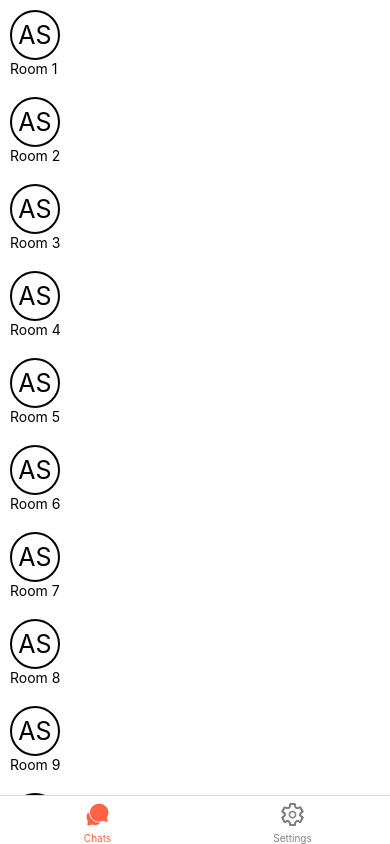
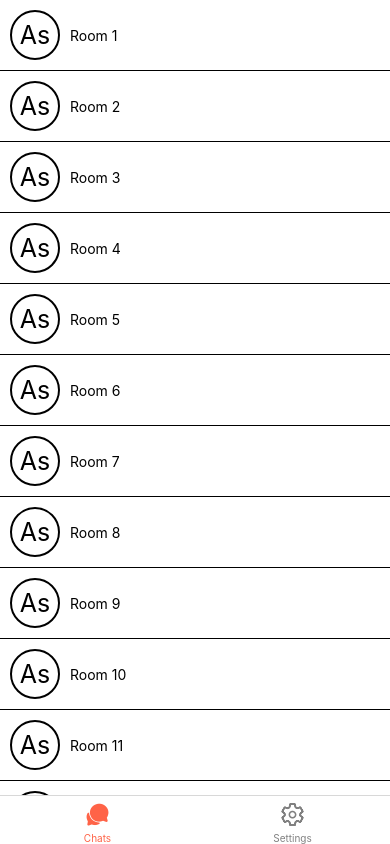
Before and after one commit to pedropds/go-chat-room, a React Native app in the folder go-chat-frontend/: screen /Chats in a window 390 px wide. Built offline with nearby package versions, Linux system fonts and the light colour scheme.

Commit message:
Small changes to chat main page

```diff
--- a/go-chat-frontend/src/components/ChatMain.tsx
+++ b/go-chat-frontend/src/components/ChatMain.tsx
@@ -20,16 +20,23 @@ export default class ChatList extends Component<{}, ChatListState> {
     }
 
     render() {
+        const { chatList } = this.state;
         return (
             <View style={styles.container}>
-                <FlatList style={styles.chatList} data={this.state.chatList} renderItem={({ item }) =>
-                    <TouchableOpacity onPress={() => this.handleItemPress(item)}>
-                        <View style={styles.item}>
-                            <LetterIcon initials='AS'></LetterIcon>
-                            <Text>{item.roomName}</Text>
-                        </View>
-                    </TouchableOpacity>
-                } />
+                <FlatList style={styles.chatList} data={this.state.chatList}
+                    renderItem={({ item, index }) => (
+                        <TouchableOpacity
+                            style={[
+                                styles.item,
+                                index === 0 && styles.firstItem,
+                            ]}
+                            onPress={() => this.handleItemPress(item)}
+                        >
+                            <LetterIcon initials='As' />
+                            <Text style={styles.text}>{item.roomName}</Text>
+                        </TouchableOpacity>
+                    )}
+                />
             </View>
         );
     }
@@ -74,13 +81,23 @@ const styles = StyleSheet.create({
         justifyContent: 'center',
         width: '100%'
     },
-    //width: '100%'
     chatList: {
         flex: 1,
         width: '100%'
     },
     item: {
         flex: 1,
+        flexDirection: 'row',
         padding: 10,
+        borderTopWidth: 1,
+    },
+    text: {
+        display: 'flex',
+        flexWrap: 'wrap',
+        alignContent: 'center',
+        paddingLeft: 10,
+    },
+    firstItem: {
+        borderTopWidth: 0, // remove top border from first item
     }
 });
```
